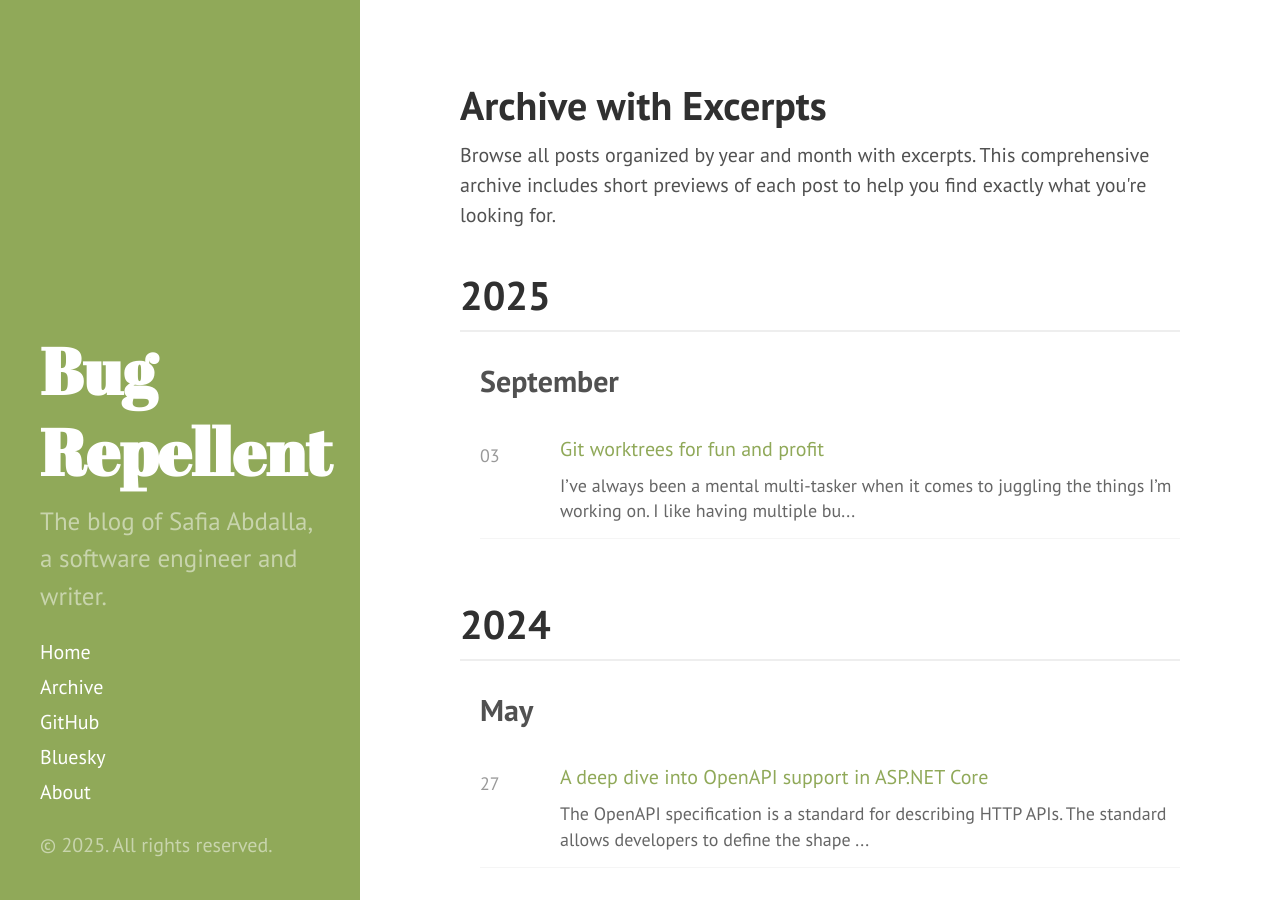
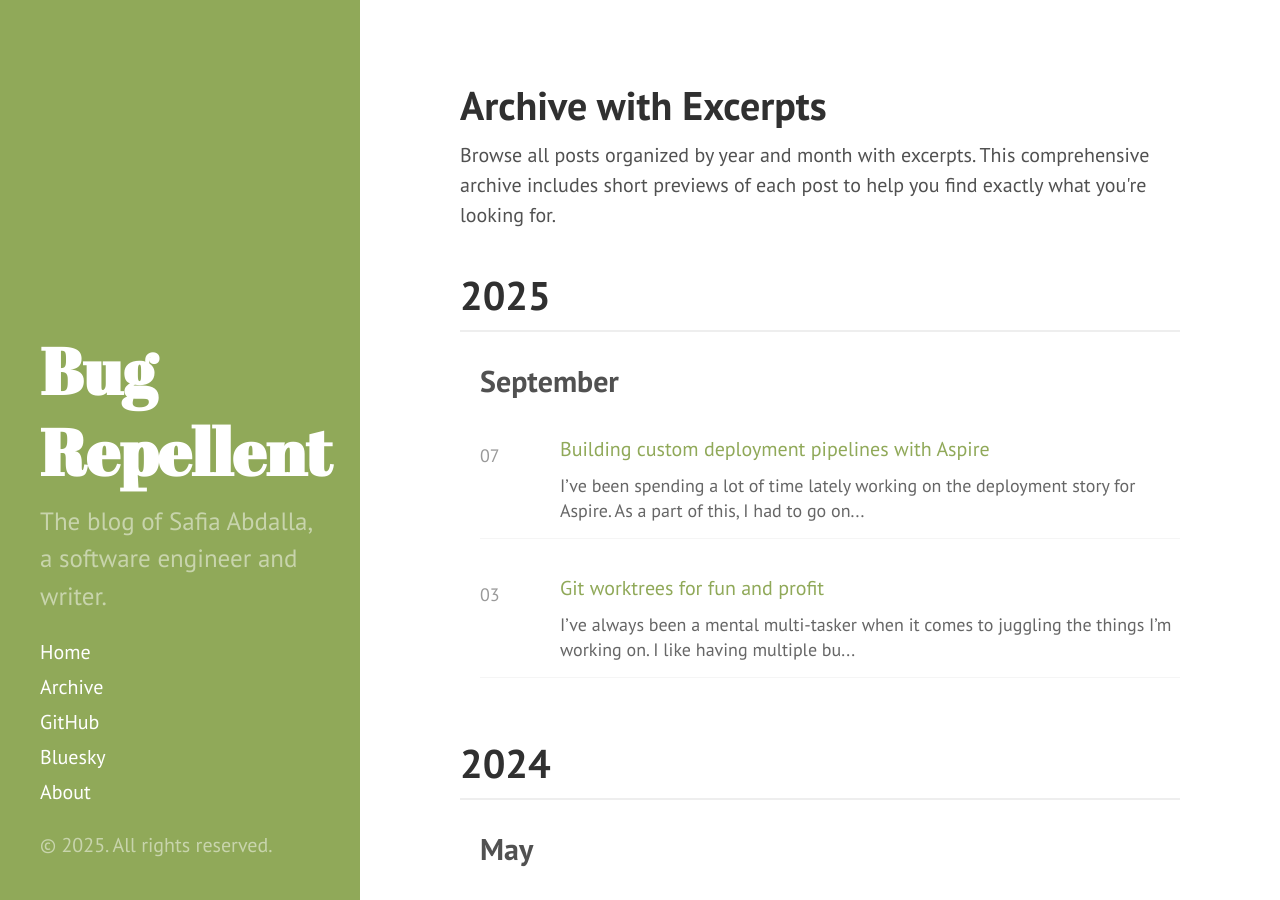
Before and after one commit to jean/blog, a Jekyll site: the page built from archive-detailed.html, in a window 1280 px wide and 900 px high. Built offline with Jekyll 4.4.1, drawn with Linux system fonts in a browser that asks for light colours; some of the changed lines change nothing that is shown; some of the changed text lies outside the part shown.

Commit message:
Add post

````diff
--- a/_config.yml
+++ b/_config.yml
@@ -1,6 +1,9 @@
 # Dependencies
 markdown:         kramdown
 highlighter:      rogue
+
+kramdown:
+  syntax_highlighter: rouge
 
 # Permalinks
 permalink:        pretty
--- /dev/null
+++ b/_posts/2025/2025-09-07-aspire-deploy.md
@@ -0,0 +1,190 @@
+---
+title: Building custom deployment pipelines with Aspire
+description: A blog post about how to use Aspire to deploy a static site to Azure Storage with Azure Front Door as a CDN and some exploration of Aspire's evolving deployment abstractions.
+---
+
+I've been spending a lot of time lately working on the deployment story for Aspire. As a part of this, I had to go on a side-quest to figure out if our deployment abstractions in Aspire could be used to deploy to a non-standard environment: a static website generated from a Vite app deployed to an Azure Storage blob and placed behind an Azure Front Door.
+
+Side-note: I can this a non-standard environment because Aspire's primary deployment environment has typically been Azure Container Apps (for Azure) although this space is evolving and more deployment environments will be added in the future.
+
+I figured writing a blog post about it would be a great way to talk about how some of the deployment abstractions in Aspire are shaping up and share a bit about how the space is progressing.
+
+## Setting Up the Foundation
+
+For the purposes of this blog post, let's start with a basic Vite app:
+
+```bash
+$ npm create vite@latest static-site -- --template vanilla-ts
+```
+
+We'll use Aspire to orchestrate our application's cloud deployment. Using the Aspire CLI, we'll create a new Aspire apphost:
+
+```bash
+$ aspire new aspire-apphost
+```
+
+**Note:** You can acquire the Aspire CLI using the following command. Since the deployment abstractions are hot off the presses, I recommend installing the dev builds of the CLI if you're following these instructions:
+
+```bash
+curl -sSL https://aspire.dev/install.sh | bash -s -- -q dev
+```
+
+To help us wire up our Node app, we'll use `aspire add` to register some helpers for working with Node-based applications:
+
+```bash
+$ aspire add nodejs
+$ aspire add communitytoolkit-nodejs-extensions
+```
+
+Then, we'll update our app host to include the Vite app in our orchestration:
+
+```csharp
+var builder = DistributedApplication.CreateBuilder(args);
+
+builder.AddViteApp("static-site", "../static-site")
+       .WithNpmPackageInstallation();
+
+builder.Build().Run();
+```
+
+With that in place, we should be able to run `aspire run` and view the Aspire dashboard and our Vite app running locally.
+
+Nice! But we're more interested in what's going to happen in the cloud than what happens in local development, so let's turn our sights onto how we can support deploying this site to production. There are a couple of choices that exist for deploying a static site to the web, but for the purposes of this blog post, we'll focus on the choice to use Azure Storage to host our static assets and Azure Front Door for CDN, routing, and SSL termination.
+
+## The Deployment Architecture
+
+You can view the entire deployment logic for this [here](https://github.com/captainsafia/aspire-static-site-deploy/blob/main/static-site-aspire/AppHost.cs), but let's break down some of the key things that are happening in the file.
+
+First things first, all great things start with the AppHost. The `AddAzureStorageHosting` method encapsulates all the behavior that we need for our deployment configuration:
+
+```csharp
+builder.AddAzureStorageHosting("deploy");
+```
+
+## Understanding Aspire Execution Modes
+
+The first chunk of code in the extension method seems innocuous, but there's actually some interesting stuff to discuss around it:
+
+```csharp
+if (builder.ExecutionContext.IsRunMode)
+{
+    return builder;
+}
+```
+
+When you run an Aspire AppHost, it can be in one of two modes. `RunMode` is active when you call `aspire run`, as you would in in a typical dev flow on your local machine. `PublishMode` is active when you run the AppHost with `aspire publish` and `aspire deploy`. Yes, there's no distinct `DeployMode` in Aspire at the moment. There's been a fair bit of discussion around whether or not this is a good idea. On the one hand, there is a lot of code written that assumes only two modes that an Aspire app can run in - introducing another would introduce a big behavioral breaking change. On the other hand, not having a distinct `DeployMode` just seems like it's going to bite you at some point. If you do need to determine whether or not Aspire is being run in deploy mode exclusively, you can check the `PublishingOptions` object for the `IsDeploy` property.
+
+## Configuring Azure Storage Infrastructure
+
+Further down in the extension method, we take advantage of the Aspire Azure Storage integration to allocate the Azure storage resource in the subscription. The `ConfigureInfrastructure` API allows us to manipulate the underlying Bicep representation and enable public access on the blob containers in the storage account:
+
+```csharp
+var storage = builder.AddAzureStorage($"{name}-storage")
+    .ConfigureInfrastructure(infra =>
+    {
+        var storage = infra.GetProvisionableResources().OfType<StorageAccount>().Single();
+        // Required for static website support
+        storage.AllowBlobPublicAccess = true;
+    });
+```
+
+If you haven't seen the `ConfigureInfrastructure` API in Aspire, you should definitely embrace it. It's the canonical way to modify the underlying Bicep templates that will be deployed to Azure. This API is provided by the Azure CDK, which lets us manipulate Bicep in a strongly-typed manner using C# code.
+
+## Working with Custom Azure Resources
+
+Not all Azure resources currently have a first-class API exposed in the CDK. That doesn't mean that you can't take advantage of modeling these as Aspire resources, as you'll see in the next snippet:
+
+```csharp
+var frontDoor = builder.AddResource(new AzureFrontDoorResource($"{name}-afd"))
+    .WithParameter("frontDoorName", $"{name}-afd")
+    .WithParameter("storageAccountName", storage.Resource.NameOutputReference);
+
+class AzureFrontDoorResource(string name) : AzureBicepResource(name, templateFile: "front-door.bicep") { }
+```
+
+Since there's no first-class Aspire integration for Azure Front Door yet, we'll quickly roll our own by implementing a simple `AzureBicepResource` wrapper around a pre-existing Bicep file. Because it is modeled as an `AzureBicepResource`, we can interact with the Bicep parameters that are declared in the file. In the case above, we provide a raw string literal as a value for `frontDoorName` and indicate that the output associated with the storage account name from its Bicep file should be used as the value for the `storageAccountName` parameter in the Azure Front Door template.
+
+When it's time to provision resources, Aspire will handle mapping the outputs from one Bicep file into the deployment parameters associated with another. The outputs exist as state in the `AzureBicepResource` that we can query and interact with from Aspire as well.
+
+So that sets up the stage for the two Azure resources that we need to use during deployment. The actual deployment logic is handled by the next resource that we add to the application model:
+
+```csharp
+builder.AddResource(new AzureStorageHostingResource(name));
+```
+
+## Custom Deployment Logic with Annotations
+
+The deployment magic in this resource comes from its annotations:
+
+```csharp
+Annotations.Add(new DeployingCallbackAnnotation(DeployAsync));
+```
+
+The `DeployingCallbackAnnotation` in Aspire has special meaning (a bit obvious, but most annotations are there to drive some sort of behavior). When `aspire deploy` is called, the Aspire runtime will query the application model for any resources that implement this annotation and invoke the callback they provide.
+
+**Important note:** There's no ordering semantic for these deployment callbacks at the moment - they are executed in order of appearance in the application model. In this particular case, our custom deployment callback will run after the built-in Azure deployer that is implicitly registered by the Azure Storage resource we configured earlier.
+
+This actually ends up being rather helpful because we can access output state from the Azure resource deployments. For example, you'll note that at the end of the `DeployAsync` method we call:
+
+```csharp
+var frontDoor = context.Model.Resources.OfType<AzureFrontDoorResource>().Single();
+var endpoint = frontDoor.Outputs["endpointUrl"] as string;
+await context.ActivityReporter.CompletePublishAsync($"Static site deployed successfully! Access it at: {endpoint}").ConfigureAwait(false);
+```
+
+The `endpointUrl` is declared as an output in our Bicep file that we can access for displaying the deployment URL at the end. In another instance, we can resolve the strongly-typed `BlobEndpoint` property from the storage account to funnel into the deployment steps.
+
+## The Deployment Pipeline
+
+Speaking of deployment steps, you'll see the meat of the pipeline is as follows:
+
+```csharp
+if (!await TryBuildStaticSite(deploymentStep, context))
+{
+    return;
+}
+
+if (!await TryConfigureStaticWebsite(deploymentStep, blobEndpoint, context))
+{
+    return;
+}
+
+if (!await TryUploadStaticFiles(deploymentStep, blobEndpoint, context))
+{
+    return;
+}
+```
+
+Let me break down what each of these steps accomplishes:
+
+- `TryBuildStaticSite` builds the Vite site locally using `npm run build`. This step ensures we have the optimized production assets ready for deployment.
+- `TryConfigureStaticWebsite` uses the Azure Storage SDK to update the properties on the storage account to support static website hosting. This configures the storage account to serve files directly and sets up index document routing.
+- `TryUploadStaticFiles` uses the Azure Storage SDK to upload the built assets generated in the first step to the `$web` container created implicitly by Azure Storage in the second step.
+
+With all this in place, we can run `aspire deploy` in the app and observe that our static site is deployed to Azure Storage and accessible through Azure Front Door.
+
+## Key Takeaways
+
+As mentioned earlier, the content in this post is fresh off the presses and is subject to change, but some of the evergreen takeaways are:
+
+- **Leverage the AppHost for everything:** With Aspire, you want to do as much as possible using code that runs in the AppHost. Even when CDKs are not available for Azure resources, we can create lightweight wrappers that allow us to take advantage of them elsewhere in the Aspire ecosystem.
+
+- **Understand deployment callbacks:** The `DeployingCallbackAnnotation` carries special meaning and allows us to describe our custom deployment pipeline. These callbacks are executed in order of appearance in the app model. Only one `DeployingCallbackAnnotation` per resource is respected - if you add multiple, the last one wins.
+
+- **Embrace ConfigureInfrastructure:** This API is your gateway to customizing the underlying Azure infrastructure beyond what the default integrations provide.
+
+- **Publish vs Deploy:** At the moment, publish and deploy are distinct commands that are not connected. This is actually a fairly recent change in the dev builds of Aspire. Prior to this, calling `aspire deploy` would implicitly also call `aspire publish`.
+
+## What's Next
+
+There are a couple of points I didn't get into deeply in this blog post. One of them is the `ActivityReporter` that you'll see referenced in the GitHub repo - it's how progress about the deployment is communicated from the AppHost to the CLI when the `aspire deploy` command is called. That API is quite interesting and will likely evolve in the future. It's definitely worth a blog post of its own, as it provides a clean way to give users real-time feedback during long-running deployment operations.
+
+Another area worth exploring is how we can build upon this deployment pipeline with more features, like support for custom domains or supporting servicing static assets from our storage account _without_ allowing public blob access.
+
+Finally, it might be worthwhile to dig a bit more into the publish vs. deploy distinctions that exist in Aspire.
+
+If any one of these topics seems more interesting than the other, let me know!
+
+Finally, you can play around with the code for this blog post over at [this GitHub repo](https://github.com/captainsafia/aspire-static-site-deploy).
+
+The combination of Aspire's orchestration capabilities with Azure's infrastructure-as-code approach creates a powerful deployment story that bridges the gap between local development and cloud production environments. As these abstractions continue to mature, I expect we'll see even more sophisticated deployment scenarios become as simple as adding a few lines of code to your AppHost.
````
